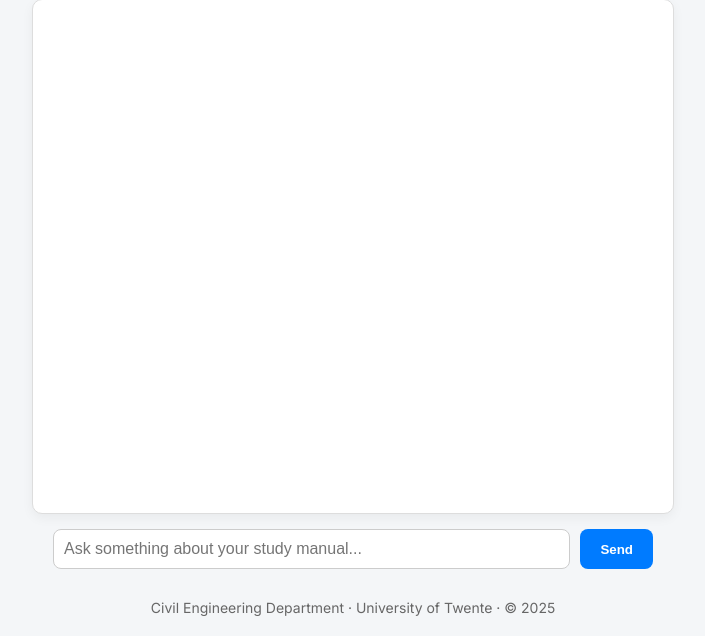
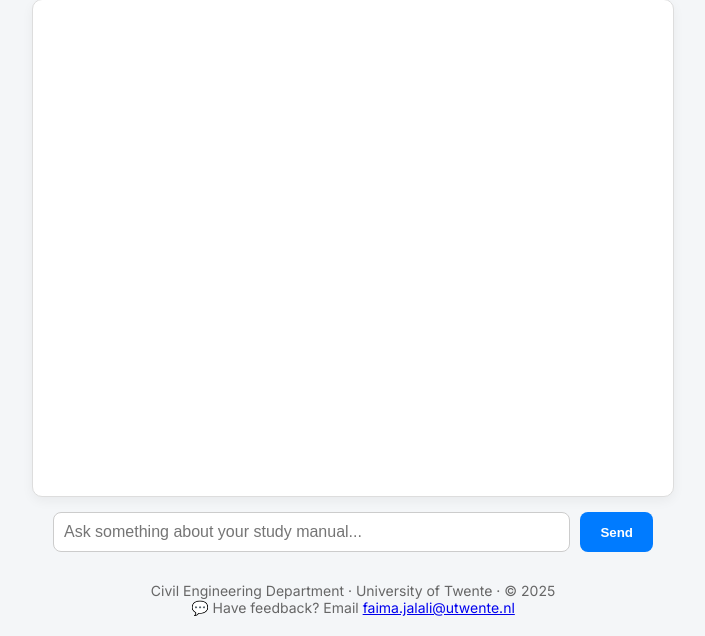
Before and after one commit to farimajl/student-manual-assistant, a Flask app: page / in a window 1280 px wide. Shown: the part 204-840 px from the top of the page, without its empty margins (287-992 px from the left). Run offline with Flask 3, Linux system fonts and the light colour scheme; parts of the project's set-up code (start-up, migrations or seed data) failed here and were passed over.

Commit message:
Version 12.0

```diff
--- a/app.py
+++ b/app.py
@@ -1,3 +1,4 @@
+# ... top imports and environment setup as before ...
 from flask import Flask, request, jsonify, render_template
 from flask_cors import CORS
 from flask_session import Session
@@ -19,10 +20,8 @@ from sklearn.feature_extraction.text import TfidfVectorizer
 from sklearn.metrics.pairwise import cosine_similarity
 import numpy as np
 
-# Load environment variables
 load_dotenv()
 
-# Initialize Flask app
 app = Flask(__name__, template_folder="templates", static_folder="static")
 CORS(app, resources={r"/chat": {"origins": "*"}}, supports_credentials=True)
 app.config['SESSION_TYPE'] = 'filesystem'
@@ -31,12 +30,10 @@ Session(app)
 
 doc_dir = "./documents"
 
-# OpenAI + LlamaIndex setup
 llm = OpenAI(model="gpt-3.5-turbo", api_key=os.getenv("OPENAI_API_KEY"))
 embed_model = OpenAIEmbedding(api_key=os.getenv("OPENAI_API_KEY"))
 service_context = ServiceContext.from_defaults(llm=llm, embed_model=embed_model)
 
-# General polite replies
 GENERAL_REPLIES = {
     "hi": "Hello! I'm your assistant from the Civil Engineering Department of Twente University 😊",
     "hello": "Hi there! How can I assist you today?",
@@ -49,6 +46,8 @@ GENERAL_REPLIES = {
     "yes": "Alright! What would you like to know more about?",
     "no": "Okay. Let me know if anything comes up."
 }
+
+FEEDBACK_TRIGGERS = ["feedback", "suggestion", "report", "comment", "i have a suggestion", "can i give feedback"]
 
 def match_general_reply(cleaned_input):
     for key in GENERAL_REPLIES:
@@ -92,7 +91,6 @@ def schedule_for_today():
     df = load_excel_schedule()
     if df.empty:
         return []
-
     today = datetime.now().strftime("%d-%m-%Y")
     df_today = df[df['Begin date'] == today]
     events = []
@@ -127,17 +125,21 @@ def chat():
         cleaned_input = unidecode.unidecode(user_input).strip("?!.").lower()
         now = datetime.now().strftime("%A, %d %B %Y %H:%M")
 
+        # Check for feedback
+        if any(trigger in cleaned_input for trigger in FEEDBACK_TRIGGERS):
+            return jsonify({"response": "We’d love your feedback! Please email it to faima.jalali@utwente.nl 📩"})
+
         # General replies
         reply = match_general_reply(cleaned_input)
         if reply:
             return jsonify({"response": reply})
 
-        # Excel-based "today" query
+        # Excel-based today schedule
         if "scheduled for today" in cleaned_input or "what is today’s schedule" in cleaned_input:
             events = schedule_for_today()
             return jsonify({"response": "\n".join(events) if events else "Nothing found"})
 
-        # General ChatGPT fallback
+        # General fallback
         general_keywords = ["time", "date", "your name", "hello", "hi", "bye", "joke", "weather", "how are you"]
         if any(kw in cleaned_input for kw in general_keywords):
             result = ChatCompletion.create(
@@ -150,7 +152,6 @@ def chat():
             )
             return jsonify({"response": result["choices"][0]["message"]["content"].strip()})
 
-        # Fallback to documents
         clarified = user_input
         context_nodes = retriever.retrieve(clarified)
         node_texts = list(set([n.get_text() for n in context_nodes if n.get_text()]))
@@ -168,7 +169,8 @@ def chat():
             messages=[
                 {"role": "system", "content": """You are a document-based assistant for Civil Engineering students at Twente University.
 Use ONLY the context below. Do not guess. Do not use general knowledge.
-If multiple matches are found (e.g., events, lecturers), return them all.
+Always return all relevant matches found in the context, even if the user uses singular phrasing.
+For example, if a course has multiple lecturers, list them all even if the user asks 'Who is the lecturer?'
 If no relevant answer is found, reply: 'Nothing found'."""},
                 {"role": "user", "content": f"Context:\n{all_context}\n\nQuestion: {clarified}"}
             ],
@@ -184,10 +186,8 @@ If no relevant answer is found, reply: 'Nothing found'."""},
 def home():
     return render_template("index.html")
 
-# Initialize PDF + Excel documents
 SENTENCES = load_sentences() + load_excel_schedule().astype(str).apply(" | ".join, axis=1).tolist()
 
-# Index creation
 PyMuPDFReader = download_loader("PyMuPDFReader")
 loader = PyMuPDFReader()
 documents = []
--- a/templates/index.html
+++ b/templates/index.html
@@ -125,7 +125,8 @@
   </div>
 
   <footer>
-    Civil Engineering Department · University of Twente · © 2025
+    Civil Engineering Department · University of Twente · © 2025<br>
+    💬 Have feedback? Email <a href="mailto:faima.jalali@utwente.nl">faima.jalali@utwente.nl</a>
   </footer>
 
   <script>
```
